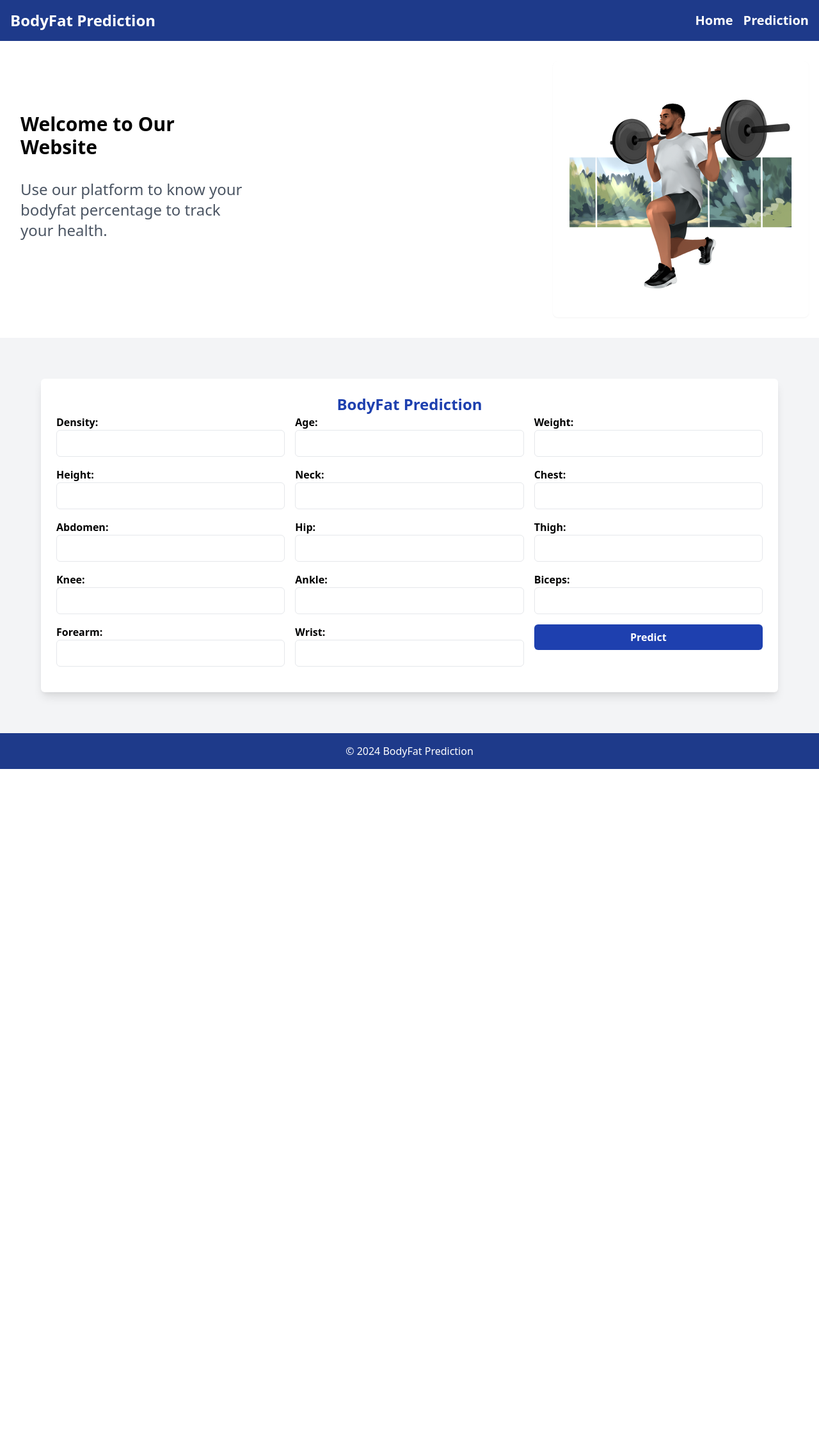
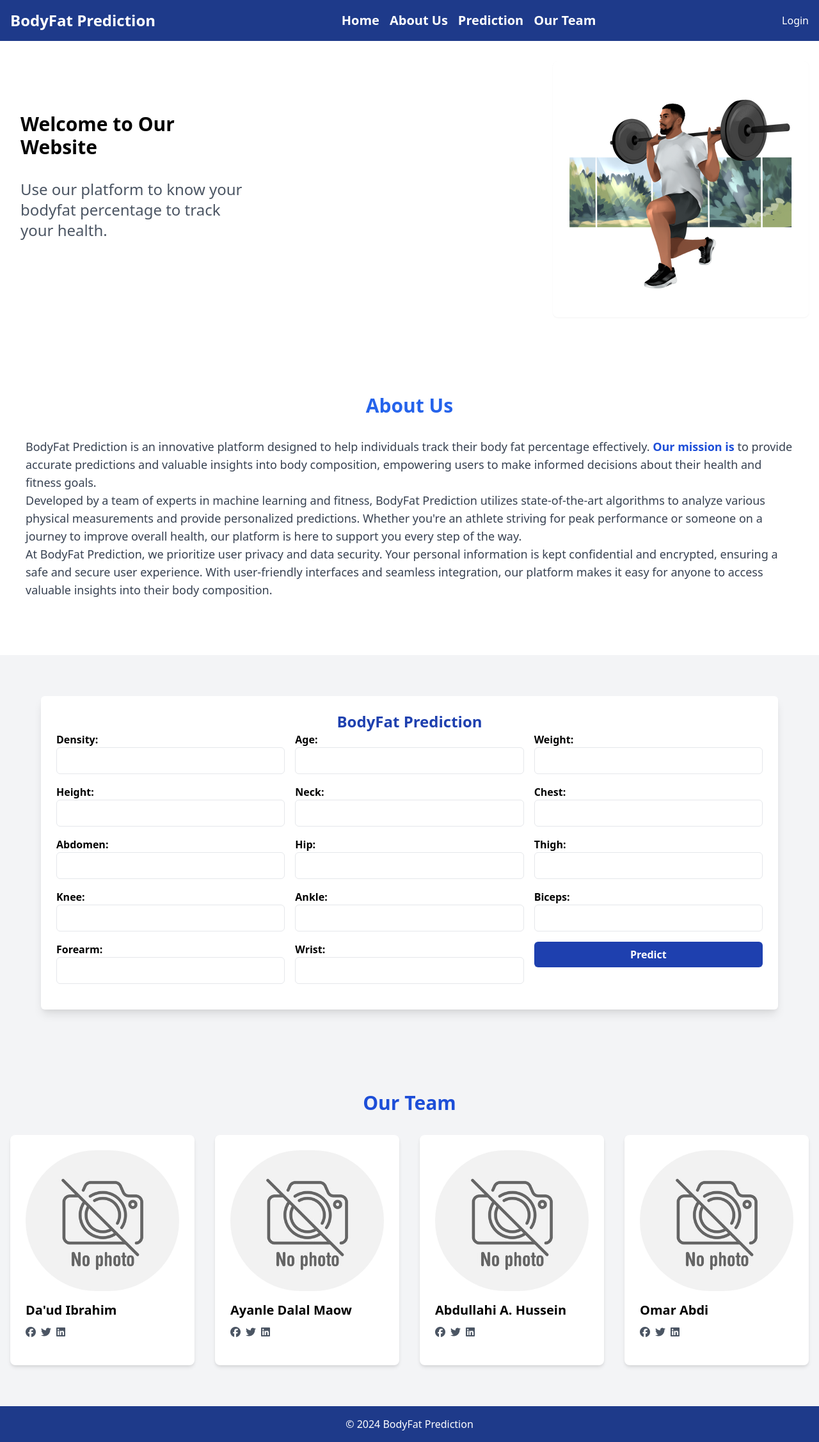
Before and after one commit to AbdullahiKhalif/bodyFat-Prediction-Using-Machine-Learning, a Flask app: template templates/index.html in a window 1280 px wide. Shown: the whole page at 64% size. Before the commit the page ends 1202 px from the top, so only its background shows below. Run offline with Flask 3, Linux system fonts and the light colour scheme; the template is opened without the code that fills it, so the values that code supplies are empty; parts of the project's set-up code (start-up, migrations or seed data) failed here and were passed over.

Commit message:
Added: About Us, Our Team, and login, register with MySQL database

```diff
--- a/app.py
+++ b/app.py
@@ -1,17 +1,94 @@
-from flask import Flask, render_template, request, jsonify
 import joblib
-
-app = Flask(__name__)
-
+from flask import Flask, render_template, request, jsonify, session, redirect, url_for
+import mysql.connector
+import re
 # Load the saved model
 model = joblib.load('model/random_forest_model.joblib')
 
+app = Flask(__name__)
+app.secret_key = "your_secret_key"  # Change this to a random string
+
+# MySQL configurations
+mysql_config = {
+    'host': 'localhost',
+    'user': 'root',
+    'password': '',
+    'database': 'bodyfat'
+}
+
 @app.route('/')
 def index():
-    return render_template('index.html')
+    if 'username' in session:
+        return render_template('index.html')
+    return redirect(url_for('login'))
+
+@app.route('/login', methods=['GET', 'POST'])
+def login():
+    if request.method == 'POST':
+        email = request.form['email']
+        password = request.form['password']
+
+        conn = mysql.connector.connect(**mysql_config)
+        cursor = conn.cursor(dictionary=True)
+        cursor.execute("SELECT * FROM users WHERE email = %s AND password = %s", (email, password))
+        user = cursor.fetchone()
+        cursor.close()
+        conn.close()
+
+        if user:
+            session['username'] = user['name']
+            return redirect(url_for('index'))
+        else:
+            return render_template('login.html', error='Sorry Invalid email or password')
+
+    return render_template('login.html')
+
+@app.route('/signup', methods=['GET', 'POST'])
+def signup():
+    if request.method == 'POST':
+        name = request.form['name']
+        email = request.form['email']
+        password = request.form['password']
+
+        # Check if the name is valid
+        if not is_valid_name(name):
+            return render_template('signup.html', error='Invalid name. Please enter a valid name.')
+
+        # Check if email already exists
+        conn = mysql.connector.connect(**mysql_config)
+        cursor = conn.cursor()
+        cursor.execute("SELECT * FROM users WHERE email = %s", (email,))
+        user = cursor.fetchone()
+        if user:
+            cursor.close()
+            conn.close()
+            return render_template('signup.html', error='Email already exists')
+
+        # Insert user into database
+        cursor.execute("INSERT INTO users (name, email, password) VALUES (%s, %s, %s)", (name, email, password))
+        conn.commit()
+        cursor.close()
+        conn.close()
+
+        # session['username'] = name
+        return redirect(url_for('login'))
+    return render_template('signup.html')
+
+def is_valid_name(name):
+    # Add your validation logic here, for example:
+    # Name should contain only alphabets and spaces
+    return bool(re.match("^[a-zA-Z ]+$", name))
+
+@app.route('/logout')
+def logout():
+    session.pop('username', None)
+    return redirect(url_for('login'))
 
 @app.route('/predict', methods=['POST'])
 def predict():
+    if 'username' not in session:
+        return redirect(url_for('login'))
+
     data = request.form.to_dict()
     input_data = [[float(data['Density']), int(data['Age']), float(data['Weight']),
                    float(data['Height']), float(data['Neck']), float(data['Chest']), float(data['Abdomen']),
--- a/templates/index.html
+++ b/templates/index.html
@@ -6,15 +6,28 @@
     <title>BodyFat Prediction</title>
     <!-- Include Tailwind CSS -->
     <link href="https://cdn.jsdelivr.net/npm/tailwindcss@2.2.19/dist/tailwind.min.css" rel="stylesheet">
+    <link rel="stylesheet" href="https://cdnjs.cloudflare.com/ajax/libs/font-awesome/6.5.2/css/all.min.css">
 </head>
 <body class="">
 <header class="bg-blue-900 text-white py-4">
   <div class="container mx-auto flex justify-between items-center px-4">
     <h1 class="text-2xl font-bold">BodyFat Prediction</h1>
     <ul class="flex space-x-4 text-xl font-semibold">
-      <li class="text-white"><a href="#home">Home</a></li>
-      <li class="text-white"><a href="#prediction">Prediction</a></li>
-    </ul>
+    <li class="text-white"><a href="#home">Home</a></li>
+    <li class="text-white"><a href="#about">About Us</a></li>
+    <li class="text-white"><a href="#prediction">Prediction</a></li>
+    <li class="text-white"><a href="#ourTeam">Our Team</a></li>
+
+</ul>
+
+      <ul class="flex space-x-4">
+           {% if 'username' in session %}
+        <li class="text-slat-600">Welcome {{ session['username'] }}!</li>
+        <li class="text-white"><a href="{{ url_for('logout') }}"><i class="fa fa-power-off"></i></a></li>
+    {% else %}
+        <li class="text-white"><a href="{{ url_for('login') }}">Login</a></li>
+    {% endif %}
+      </ul>
   </div>
 </header>
 
@@ -32,6 +45,17 @@
 </div>
 </section>
 
+<section id="about" class="bg-white py-16">
+  <div class="container mx-auto px-4">
+      <div class="w-[400px] p-6">
+    <h2 class="text-3xl font-bold mb-8 text-center text-blue-600">About Us</h2>
+    <p class="text-lg text-gray-700">BodyFat Prediction is an innovative platform designed to help individuals track their body fat percentage effectively. <b class="text-blue-700">Our mission is</b> to provide accurate predictions and valuable insights into body composition, empowering users to make informed decisions about their health and fitness goals.</p>
+    <p class="text-lg text-gray-700">Developed by a team of experts in machine learning and fitness, BodyFat Prediction utilizes state-of-the-art algorithms to analyze various physical measurements and provide personalized predictions. Whether you're an athlete striving for peak performance or someone on a journey to improve overall health, our platform is here to support you every step of the way.</p>
+    <p class="text-lg text-gray-700">At BodyFat Prediction, we prioritize user privacy and data security. Your personal information is kept confidential and encrypted, ensuring a safe and secure user experience. With user-friendly interfaces and seamless integration, our platform makes it easy for anyone to access valuable insights into their body composition.</p>
+  </div>
+      </div>
+</section>
+
 <section class="bg-gray-100 p-16" id="prediction">
     <div class="w-[400px] p-6 bg-white rounded-md shadow-lg">
         <h1 class="text-center text-blue-800 text-2xl font-bold">BodyFat Prediction</h1>
@@ -42,7 +66,7 @@
         </div>
         <div>
             <label for="Age" class="block font-semibold">Age:</label>
-            <input type="text" id="Age" name="Age" class="w-full border rounded-md px-3 py-2" step="any" required>
+            <input type="number" id="Age" name="Age" class="w-full border rounded-md px-3 py-2" step="any" required>
         </div>
         <div>
             <label for="Weight" class="block font-semibold">Weight:</label>
@@ -99,6 +123,60 @@
     <div id="result" class="mt-4 text-2xl font-bold"></div>
 </div>
 </section>
+
+<section id="ourTeam" class="bg-gray-100 py-16">
+  <div class="container mx-auto px-4">
+    <h2 class="text-3xl font-bold mb-8 text-center text-blue-700">Our Team</h2>
+    <div class="grid grid-cols-1 md:grid-cols-2 lg:grid-cols-4 gap-8">
+      <!-- Team Member 1 -->
+      <div class="bg-white p-6 rounded-lg shadow-md">
+        <img src="{{ url_for('static', filename='image/noImage.jpg') }}" alt="Team Member 1" class="w-full rounded-full mb-4" style="height:220px; object-fit: cover;">
+        <h3 class="text-xl font-semibold mb-2">Da'ud Ibrahim</h3>
+        <div class="flex items-center space-x-2 mb-4">
+          <a href="#" class="text-gray-600 hover:text-blue-500"><i class="fab fa-facebook"></i></a>
+          <a href="#" class="text-gray-600 hover:text-blue-500"><i class="fab fa-twitter"></i></a>
+          <a href="#" class="text-gray-600 hover:text-blue-500"><i class="fab fa-linkedin"></i></a>
+        </div>
+
+      </div>
+
+      <!-- Team Member 2 -->
+      <div class="bg-white p-6 rounded-lg shadow-md">
+        <img src="{{ url_for('static', filename='image/noImage.jpg') }}" alt="Team Member 2" class="w-full rounded-full mb-4" style="height:220px; object-fit: cover;">
+        <h3 class="text-xl font-semibold mb-2">Ayanle Dalal Maow</h3>
+        <div class="flex items-center space-x-2 mb-4">
+          <a href="#" class="text-gray-600 hover:text-blue-500"><i class="fab fa-facebook"></i></a>
+          <a href="#" class="text-gray-600 hover:text-blue-500"><i class="fab fa-twitter"></i></a>
+          <a href="#" class="text-gray-600 hover:text-blue-500"><i class="fab fa-linkedin"></i></a>
+        </div>
+      </div>
+
+      <!-- Team Member 3 -->
+      <div class="bg-white p-6 rounded-lg shadow-md">
+        <img src="{{ url_for('static', filename='image/noImage.jpg') }}" alt="Team Member 3" class="w-full rounded-full mb-4" style="height:220px; object-fit: cover;">
+        <h3 class="text-xl font-semibold mb-2">Abdullahi A. Hussein</h3>
+        <div class="flex items-center space-x-2 mb-4">
+          <a href="#" class="text-gray-600 hover:text-blue-500"><i class="fab fa-facebook"></i></a>
+          <a href="#" class="text-gray-600 hover:text-blue-500"><i class="fab fa-twitter"></i></a>
+          <a href="#" class="text-gray-600 hover:text-blue-500"><i class="fab fa-linkedin"></i></a>
+        </div>
+
+      </div>
+
+      <!-- Team Member 4 -->
+      <div class="bg-white p-6 rounded-lg shadow-md">
+        <img src="{{ url_for('static', filename='image/noImage.jpg') }}" alt="Team Member 4" class="w-full rounded-full mb-4" style="height:220px; object-fit: cover;">
+        <h3 class="text-xl font-semibold mb-2">Omar Abdi</h3>
+        <div class="flex items-center space-x-2 mb-4">
+          <a href="#" class="text-gray-600 hover:text-blue-500"><i class="fab fa-facebook"></i></a>
+          <a href="#" class="text-gray-600 hover:text-blue-500"><i class="fab fa-twitter"></i></a>
+          <a href="#" class="text-gray-600 hover:text-blue-500"><i class="fab fa-linkedin"></i></a>
+        </div>
+        </div>
+    </div>
+  </div>
+</section>
+
 <footer id="contact" class="bg-blue-900 text-white py-4">
   <div class="container mx-auto text-center">
     <p>&copy; 2024 BodyFat Prediction</p>
@@ -115,6 +193,7 @@
                 data: $('#prediction-form').serialize(),
                 success: function(response) {
                     $('#result').text('Predicted Body Fat: ' + response.prediction.toFixed(2));
+                    $('#prediction-form')[0].reset();
                 }
             });
         });
```
Also changed, not shown: templates/login.html (added, +76 -0 lines), templates/signup.html (added, +79 -0 lines), templates/tes.html (added, +23 -0 lines), templates/user.html (added, +24 -0 lines), static/image/noImage.jpg (added).
